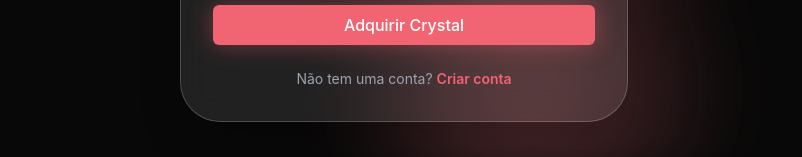
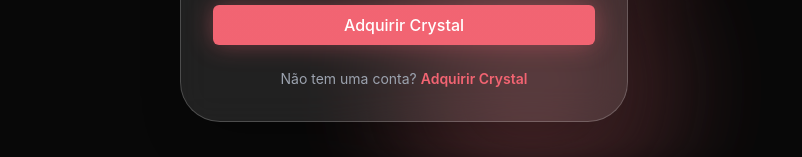
Before and after one commit to Padrim222/Crystal.v2, a React (Vite) app: page /login in a window 1280 px wide. Shown: the part 640-797 px from the top of the page, without its empty margins (236-1038 px from the left). Built offline with nearby package versions, Linux system fonts and the light colour scheme; the HTML template or start-up script is replaced by a standard one.

Commit message:
Refactor login screen text

```diff
--- a/src/pages/Login.tsx
+++ b/src/pages/Login.tsx
@@ -121,7 +121,7 @@ const Login = () => {
           </form>
 
           <p className="text-center text-xs sm:text-sm text-gray-400 mt-4 sm:mt-6">
-            Não tem uma conta? <a href="#" className="font-semibold text-primary hover:text-primary/80 transition">Criar conta</a>
+            Não tem uma conta? <a href="#" className="font-semibold text-primary hover:text-primary/80 transition">Adquirir Crystal</a>
           </p>
         </div>
       </div>
```
